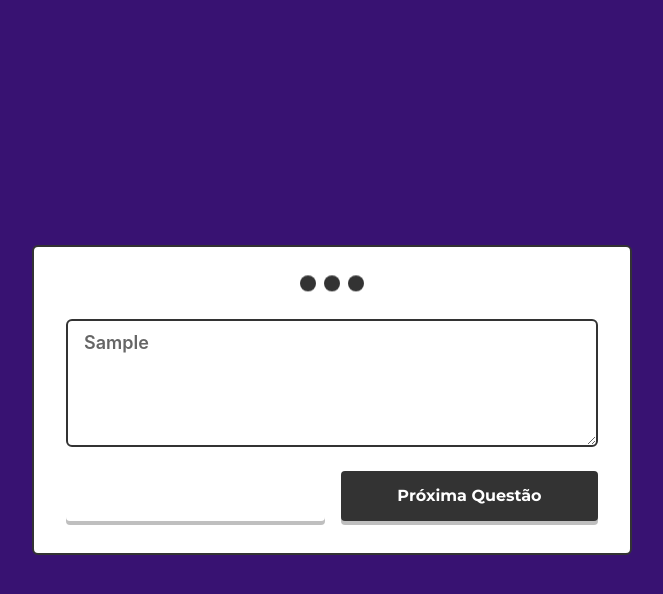
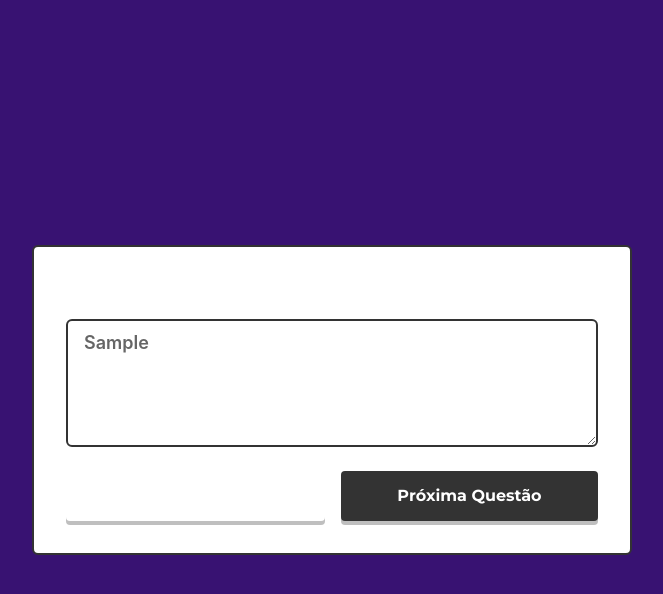
Before and after one commit to FeMotta/react-smartai, a React (Create React App) app: page /question-page in a window 1280 px wide. Both pictures are taken after typing "Sample" into the empty fields and a click on the button "Próxima Questão". Shown: the top 594 px of the page, without its empty margins (308-971 px from the left). Built offline with nearby package versions, Linux system fonts and the light colour scheme; no server answers.

Commit message:
altera cor spinner

```diff
--- a/src/components/Spinner/Spinner.jsx
+++ b/src/components/Spinner/Spinner.jsx
@@ -3,9 +3,9 @@ import React from 'react';
 const Spinner = () => {
     return (
         <div className="flex justify-center items-center h-full w-full pb-6">
-            <div className="w-4 h-4 mx-1 rounded-full bg-main animate-bounce duration-1400 ease-in-out"></div>
-            <div className="w-4 h-4 mx-1 rounded-full bg-main animate-bounce duration-1400 ease-in-out delay-320"></div>
-            <div className="w-4 h-4 mx-1 rounded-full bg-main animate-bounce duration-1400 ease-in-out delay-160"></div>
+            <div className="w-4 h-4 mx-1 rounded-full bg-secondary animate-bounce duration-1400 ease-in-out"></div>
+            <div className="w-4 h-4 mx-1 rounded-full bg-secondary animate-bounce duration-1400 ease-in-out delay-320"></div>
+            <div className="w-4 h-4 mx-1 rounded-full bg-secondary animate-bounce duration-1400 ease-in-out delay-160"></div>
         </div>
     );
 };
```
